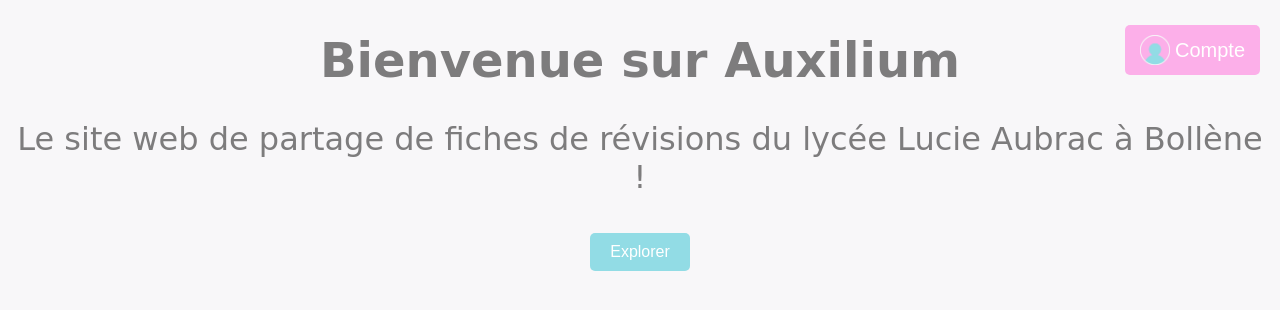
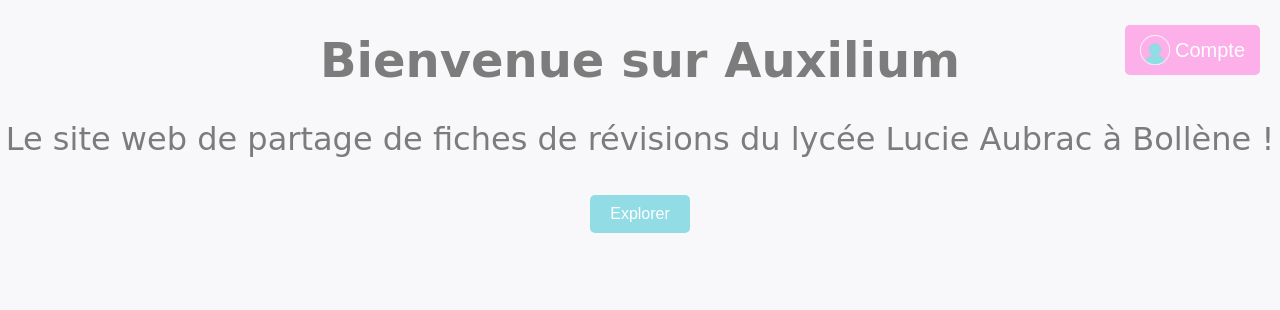
Before and after one commit to lucfly27/auxilium, a Flask app: page / in a window 1280 px wide. Shown: the top 310 px of the page. Run offline with Flask 3, Linux system fonts and the light colour scheme.

Commit message:
Upgrade little things in css

```diff
--- a/static/style.css
+++ b/static/style.css
@@ -241,6 +241,7 @@
     }
 
     .head {
+        margin-top: 20px;
         margin-bottom: 15px;
         border : 8px solid #92dce5;
         margin-right: 30%;
@@ -251,6 +252,9 @@
 body {
     background-color: #f8f7f9;
     font-family: Arial, sans-serif;
+    margin: 0;
+    padding-bottom: 60px;
+    box-sizing: border-box;
 }
 
 button {
```
